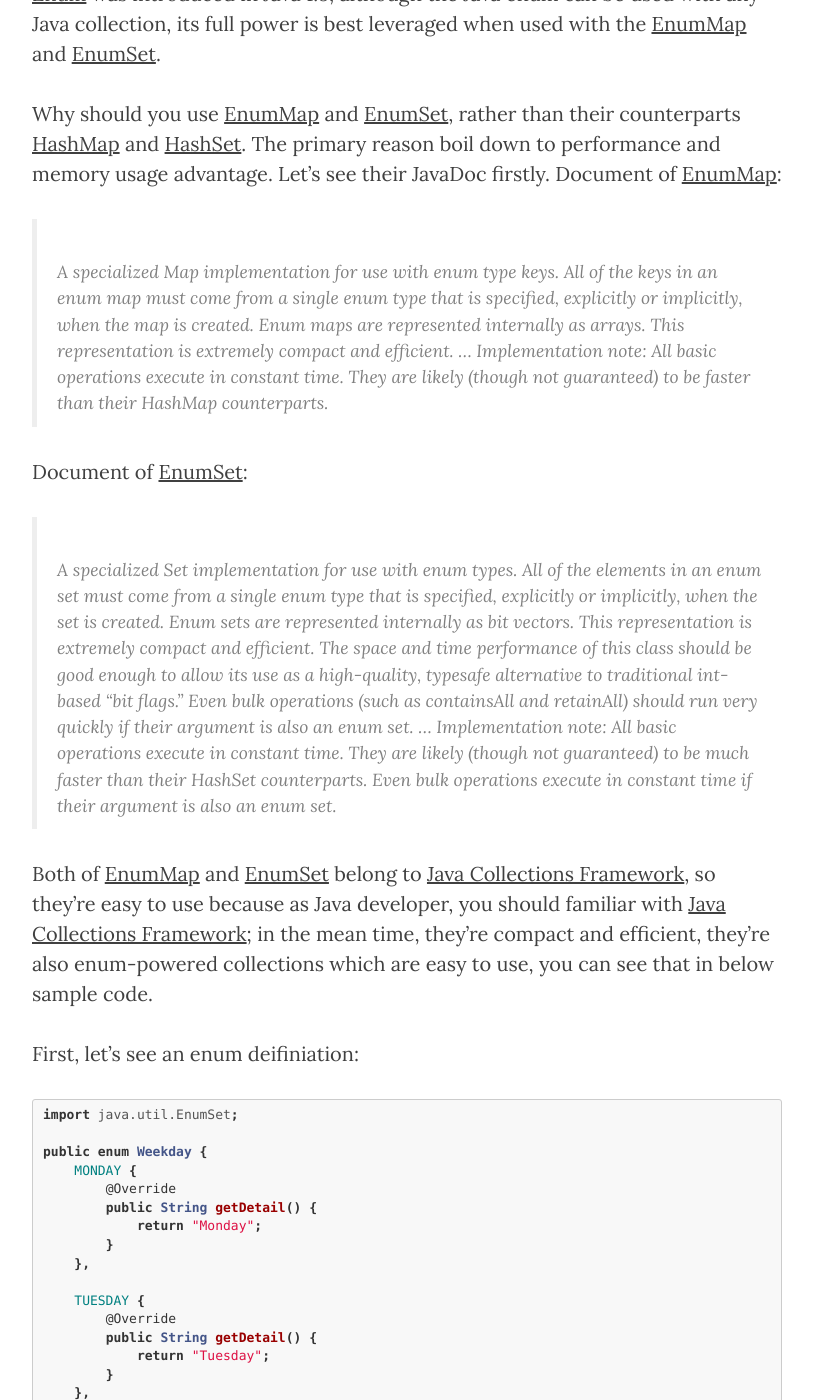
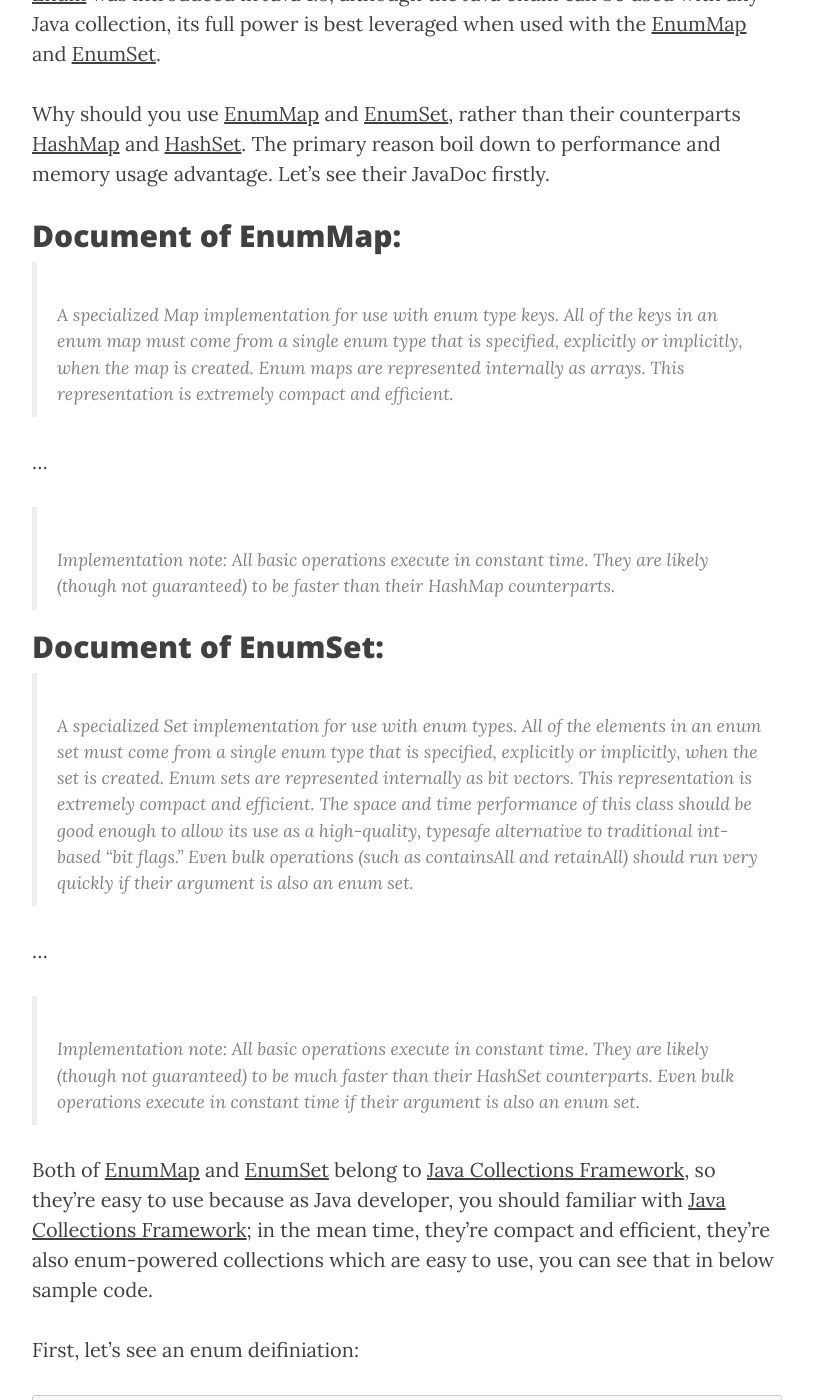
Before and after one commit to puffsun/puffsun.github.io-source, a Jekyll site: the page built from _posts/2014-04-06-enum-enumset-enummap-sample.markdown, in a window 1280 px wide and 1400 px high, scrolled down 574 px. Shown: the whole window, without its empty margins (233-1046 px from the left). Built offline with Jekyll 4.4.1, drawn with Linux system fonts in a browser that asks for light colours; nearby versions of some CDN libraries; some of the changed text lies outside the part shown.

Commit message:
Updating blog post: enum enumset enummap.

````diff
--- a/_posts/2014-04-06-enum-enumset-enummap-sample.markdown
+++ b/_posts/2014-04-06-enum-enumset-enummap-sample.markdown
@@ -1,6 +1,6 @@
 ---
 layout: post
-title: "Enum, EnumSet, and EnumMap sample"
+title: "Enum, EnumSet, and EnumMap Sample"
 date: 2014-04-06 20:50:38 +0800
 comments: true
 categories: Java
@@ -11,21 +11,29 @@ description: enum EnumSet EnumMap Collection HashSet HashMap
 [Enum](http://docs.oracle.com/javase/tutorial/java/javaOO/enum.html) was introduced in Java 1.5, although the Java enum can be used with any Java collection, its full power is best leveraged when used with the [EnumMap](http://docs.oracle.com/javase/7/docs/api/java/util/EnumMap.html) and [EnumSet](http://docs.oracle.com/javase/7/docs/api/java/util/EnumSet.html).
 
 Why should you use [EnumMap](http://docs.oracle.com/javase/7/docs/api/java/util/EnumMap.html) and [EnumSet](http://docs.oracle.com/javase/7/docs/api/java/util/EnumSet.html), rather than their counterparts [HashMap](http://docs.oracle.com/javase/7/docs/api/java/util/HashMap.html) and [HashSet](http://docs.oracle.com/javase/7/docs/api/java/util/HashSet.html). The primary reason boil down to performance and memory usage advantage. Let's see their JavaDoc firstly.
+
 <!-- more -->
+
 Document of [EnumMap](http://docs.oracle.com/javase/7/docs/api/java/util/EnumMap.html):
+---
 > A specialized Map implementation for use with enum type keys. All of the keys in an enum map must come from a single enum type that is specified, explicitly or implicitly, when the map is created. Enum maps are represented internally as arrays. This representation is extremely compact and efficient.
-> ...
+
+...
+
 > Implementation note: All basic operations execute in constant time. They are likely (though not guaranteed) to be faster than their HashMap counterparts.
 
 Document of [EnumSet](http://docs.oracle.com/javase/7/docs/api/java/util/EnumSet.html):
+---
 > A specialized Set implementation for use with enum types. All of the elements in an enum set must come from a single enum type that is specified, explicitly or implicitly, when the set is created. Enum sets are represented internally as bit vectors. This representation is extremely compact and efficient. The space and time performance of this class should be good enough to allow its use as a high-quality, typesafe alternative to traditional int-based "bit flags." Even bulk operations (such as containsAll and retainAll) should run very quickly if their argument is also an enum set.
-> ...
+
+...
+
 > Implementation note: All basic operations execute in constant time. They are likely (though not guaranteed) to be much faster than their HashSet counterparts. Even bulk operations execute in constant time if their argument is also an enum set.
 
 Both of [EnumMap](http://docs.oracle.com/javase/7/docs/api/java/util/EnumMap.html) and [EnumSet](http://docs.oracle.com/javase/7/docs/api/java/util/EnumSet.html) belong to [Java Collections Framework](http://docs.oracle.com/javase/7/docs/technotes/guides/collections/index.html), so they're easy to use because as Java developer, you should familiar with [Java Collections Framework](http://docs.oracle.com/javase/7/docs/technotes/guides/collections/index.html); in the mean time, they're compact and efficient,  they're also enum-powered collections which are easy to use, you can see that in below sample code.
 
 First, let's see an enum deifiniation:
-```java
+{%highlight java linenos%}
 import java.util.EnumSet;
 
 public enum Weekday {
@@ -88,12 +96,12 @@ public enum Weekday {
 
     public static final EnumSet<Weekday> THE_WHOLE_WEEK = EnumSet.allOf(Weekday.class);
 }
-```
+{%endhighlight%}
 You can see that one of interesting feature of Java enum is that you can declare **abstract methods**, in above example getDetail() is the abstract method and all the enum fields have implemented it. You can check some other details of Java enum [here](http://docs.oracle.com/javase/tutorial/java/javaOO/enum.html).
 
 Let's move on to our sample code of [EnumMap](http://docs.oracle.com/javase/7/docs/api/java/util/EnumMap.html) and [EnumSet](http://docs.oracle.com/javase/7/docs/api/java/util/EnumSet.html).
 
-```java
+{%highlight java linenos%}
 import java.util.EnumMap;
 import java.util.EnumSet;
 import java.util.Map;
@@ -135,7 +143,7 @@ public final class EnumSetExample {
         }
     }
 }
-```
+{%endhighlight%}
 You can run above source code by yourself, check the result then find related API of [EnumMap](http://docs.oracle.com/javase/7/docs/api/java/util/EnumMap.html) and [EnumSet](http://docs.oracle.com/javase/7/docs/api/java/util/EnumSet.html). The above source code makes use of the following features in Java.[^1]
 
 * enum keyword
````
